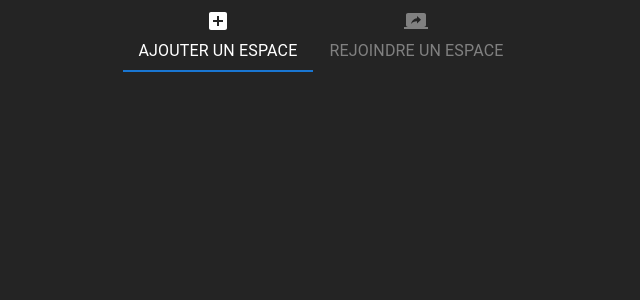
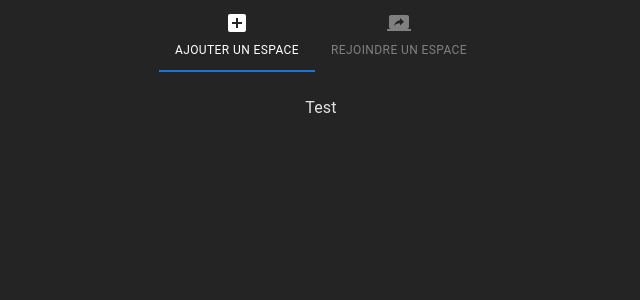
Before and after one commit to Dorian77210/space-amount-mobile, a React (Vite) app: page /create-or-join in a window 1280 px wide. Shown: the top 300 px of the page, without its empty margins (319-959 px from the left). Built offline with nearby package versions, Linux system fonts and the light colour scheme.

Commit message:
feat: Continue to work on the custom tab view

```diff
--- a/src/component/tab/TabsWithIcons.tsx
+++ b/src/component/tab/TabsWithIcons.tsx
@@ -1,6 +1,32 @@
 import { SvgIconComponent } from "@mui/icons-material";
-import { Tab, Tabs, Typography } from "@mui/material";
+import { Box, Tab, Tabs, Typography } from "@mui/material";
 import React, { useState } from "react";
+
+interface TabPanelProps {
+  children?: React.ReactNode;
+  index: number;
+  value: number;
+}
+
+function CustomTabPanel(props: TabPanelProps) {
+  const { children, value, index, ...other } = props;
+
+  return (
+    <div
+      role="tabpanel"
+      hidden={value !== index}
+      id={`simple-tabpanel-${index}`}
+      aria-labelledby={`simple-tab-${index}`}
+      {...other}
+    >
+      {value === index && (
+        <Box sx={{ p: 3 }}>
+          <Typography>{children}</Typography>
+        </Box>
+      )}
+    </div>
+  );
+}
 
 interface TabsWithIconsProps {
   tabs: {
@@ -10,9 +36,15 @@ interface TabsWithIconsProps {
   }[];
   selectedColor?: string;
   unselectedColor?: string;
+  tabContents: JSX.Element[];
 }
 
-const TabsWithIcons = ({ tabs, selectedColor = "white", unselectedColor = "grey" }: TabsWithIconsProps) => {
+const TabsWithIcons = ({
+  tabs,
+  selectedColor = "white",
+  unselectedColor = "grey",
+  tabContents,
+}: TabsWithIconsProps) => {
   const [selectedTab, setSelectedTab] = useState<number>(0);
   const handleChange = (event: React.SyntheticEvent, newValue: number) => {
     event.preventDefault();
@@ -20,16 +52,39 @@ const TabsWithIcons = ({ tabs, selectedColor = "white", unselectedColor = "grey"
   };
 
   return (
-    <Tabs value={selectedTab} onChange={handleChange} centered>
+    <>
+      <Box
+        sx={{
+          display: "flex",
+          justifyContent: "center",
+        }}
+      >
+        <Tabs
+          value={selectedTab}
+          onChange={handleChange}
+          centered
+        >
           {tabs.map((tab, index) => {
             return (
               <Tab
                 key={index}
-            icon={<tab.icon sx={{ color: index === selectedTab ? selectedColor : unselectedColor}}/>}
+                icon={
+                  <tab.icon
+                    sx={{
+                      color:
+                        index === selectedTab ? selectedColor : unselectedColor,
+                    }}
+                  />
+                }
                 aria-label={tab.ariaLabel}
                 value={index}
                 label={
-              <Typography color={index === selectedTab ? selectedColor : unselectedColor}>
+                  <Typography
+                    color={
+                      index === selectedTab ? selectedColor : unselectedColor
+                    }
+                    variant="caption"
+                  >
                     {tab.label}
                   </Typography>
                 }
@@ -37,6 +92,22 @@ const TabsWithIcons = ({ tabs, selectedColor = "white", unselectedColor = "grey"
             );
           })}
         </Tabs>
+      </Box>
+      <Box sx={{
+        display: 'flex',
+        justifyContent: 'center'
+      }}>
+        {tabContents.map((tab, index) => {
+          return (
+            <Box>
+              <CustomTabPanel value={selectedTab} index={index}>
+                {tab}
+              </CustomTabPanel>
+            </Box>
+          );
+        })}
+      </Box>
+    </>
   );
 };
 
--- a/src/screen/AddOrJoinSpace.tsx
+++ b/src/screen/AddOrJoinSpace.tsx
@@ -9,10 +9,15 @@ const AddOrJoinSpace = () => {
   }, {
     icon: ScreenShare,
     ...text.addOrJoinSpace.join
-  }]
+  }];
+
+  const tabContents = [
+    <div>Test</div>,
+    <div>Another</div>
+  ]
 
   return (
-    <TabsWithIcons tabs={tabs} iconSelectedColor="white"/>
+    <TabsWithIcons tabs={tabs} tabContents={tabContents}/>
   );
 };
 
--- a/tsconfig.json
+++ b/tsconfig.json
@@ -27,6 +27,7 @@
       "@component/*": ["./src/component/*"],
       "@assets/*": ["./src/assets/*"],
       "@constant/*": ["./src/constant/*"],
+      "@hook/*": ["./src/hook/*"],
     }
   },
   "include": ["src"],
--- a/vite.config.ts
+++ b/vite.config.ts
@@ -31,6 +31,9 @@ export default defineConfig({
     }, {
       find: '@constant',
       replacement: path.resolve(__dirname, 'src/constant')
+    }, {
+      find: '@hook',
+      replacement: path.resolve(__dirname, 'src/hook')
     }]
   },
 })
```
Lines whose indentation alone changed are shown as unchanged.
